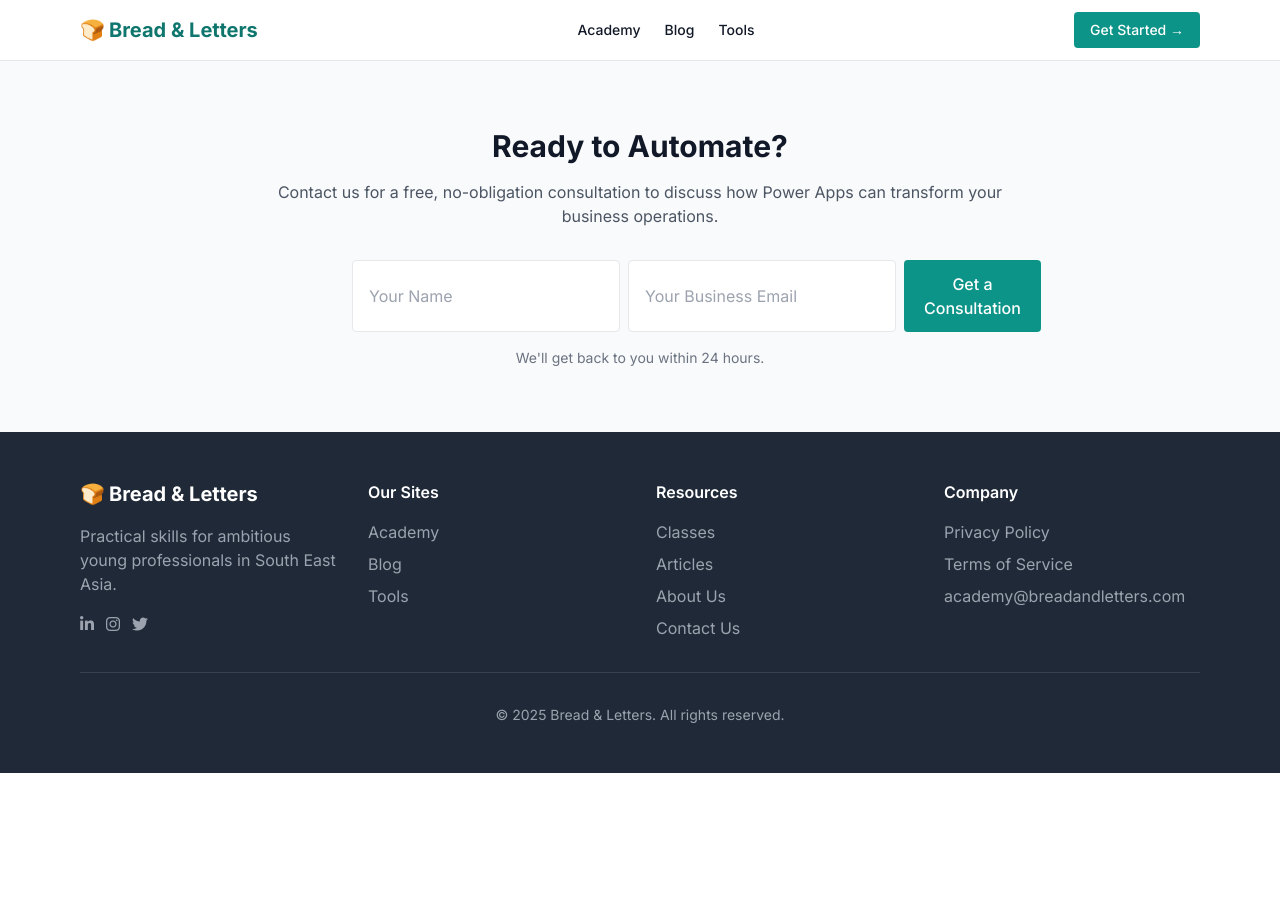
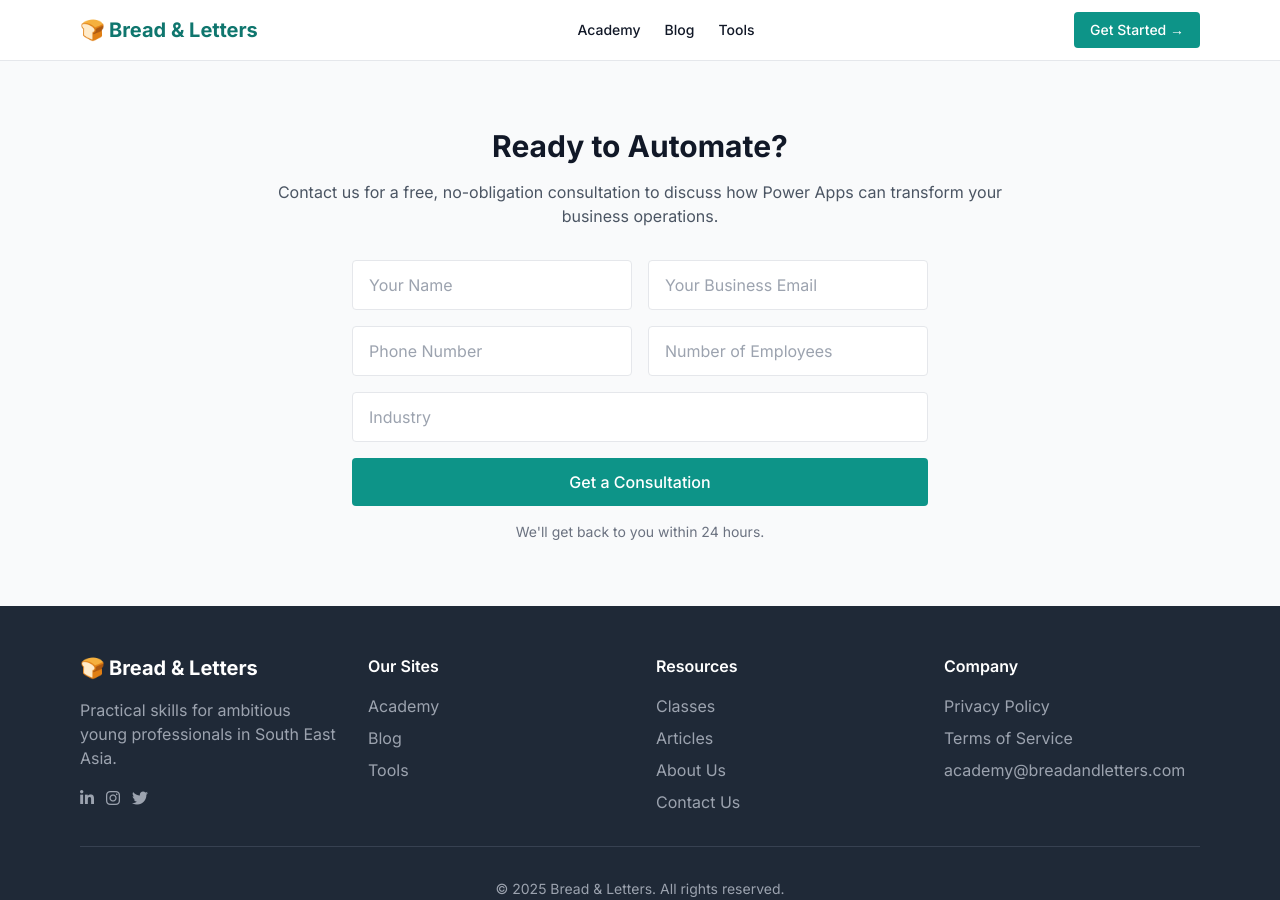
Before and after one commit to TheKaroKaro/BreadandLetters, a Jekyll site: the page built from index.html, in a window 1280 px wide and 900 px high, scrolled down 1521 px. Built offline with Jekyll 4.4.1, drawn with Linux system fonts in a browser that asks for light colours; nearby versions of some CDN libraries; before the commit the page ends 2294 px from its top, so only the background shows below that.

Commit message:
update form

```diff
--- a/index.html
+++ b/index.html
@@ -84,10 +84,22 @@ description: Automate your business processes with custom tools built on Microso
     <h2 class="text-3xl font-bold mb-4">Ready to Automate?</h2>
     <p class="text-gray-600 mb-8">Contact us for a free, no-obligation consultation to discuss how Power Apps can transform your business operations.</p>
 
-    <form action="https://formspree.io/f/mblzlkar" method="POST" class="flex flex-col sm:flex-row gap-2 max-w-xl mx-auto">
-      <input type="text" name="name" placeholder="Your Name" class="flex-1 px-4 py-3 rounded border focus:outline-none focus:ring-2 focus:ring-teal-500" required>
-      <input type="email" name="email" placeholder="Your Business Email" class="flex-1 px-4 py-3 rounded border focus:outline-none focus:ring-2 focus:ring-teal-500" required>
-      <button type="submit" class="px-5 py-3 bg-teal-600 text-white rounded font-medium">Get a Consultation</button>
+    <form action="https://formspree.io/f/mblzlkar" method="POST" class="grid grid-cols-1 md:grid-cols-2 gap-4 max-w-xl mx-auto">
+
+      <input type="text" name="name" placeholder="Your Name" class="col-span-1 px-4 py-3 rounded border focus:outline-none focus:ring-2 focus:ring-teal-500" required>
+
+      <input type="email" name="email" placeholder="Your Business Email" class="col-span-1 px-4 py-3 rounded border focus:outline-none focus:ring-2 focus:ring-teal-500" required>
+
+      <input type="tel" name="phone_no" placeholder="Phone Number" class="col-span-1 px-4 py-3 rounded border focus:outline-none focus:ring-2 focus:ring-teal-500">
+
+      <input type="number" name="num_employees" placeholder="Number of Employees" class="col-span-1 px-4 py-3 rounded border focus:outline-none focus:ring-2 focus:ring-teal-500">
+
+      <input type="text" name="industry" placeholder="Industry" class="col-span-full px-4 py-3 rounded border focus:outline-none focus:ring-2 focus:ring-500">
+
+      <div class="col-span-full">
+        <button type="submit" class="w-full px-5 py-3 bg-teal-600 text-white rounded font-medium">Get a Consultation</button>
+      </div>
+
     </form>
     <p class="text-sm text-gray-500 mt-4">We'll get back to you within 24 hours.</p>
   </div>
```
Also changed, not shown: 1 other file.
